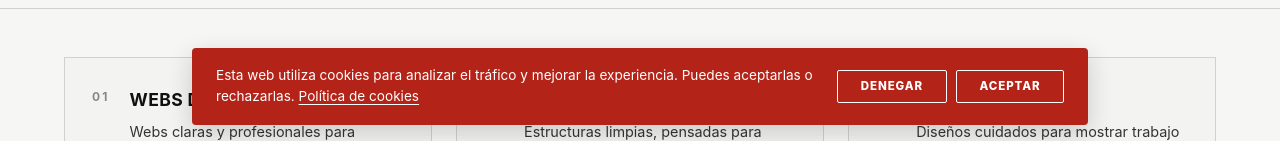
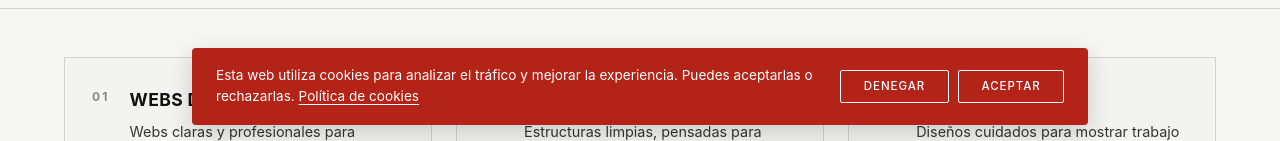
Before and after one commit to AlejandraRNovoa/portfolio, a React (Vite) app: page /quien-soy in a window 1280 px wide. Shown: the part 659-800 px from the top of the page. Built offline with nearby package versions, Linux system fonts and the light colour scheme.

Commit message:
Añadido banner de cookies con diseño personalizado y coherente con branding

```diff
--- a/src/components/CookieBanner.css
+++ b/src/components/CookieBanner.css
@@ -20,7 +20,7 @@
   border-radius: 4px;
   box-shadow: 0 8px 24px rgba(20, 20, 18, 0.18);
 
-  animation: cb-slide-up 0.4s ease-out;
+  animation: cb-slide-up 0.4s ease;
 }
 
 @keyframes cb-slide-up {
@@ -71,11 +71,11 @@
   border-radius: 2px;
   color: #ffffff;
   font-size: 0.72rem;
-  font-weight: 800;
+  font-weight: 500;
   letter-spacing: 0.08em;
   text-transform: uppercase;
   cursor: pointer;
-  transition: background-color 0.2s ease, color 0.2s ease;
+  transition: background-color 0.2s ease, color 0.2s ease, border-color 0.2s ease;
 }
 
 .cb-btn:hover {
```
